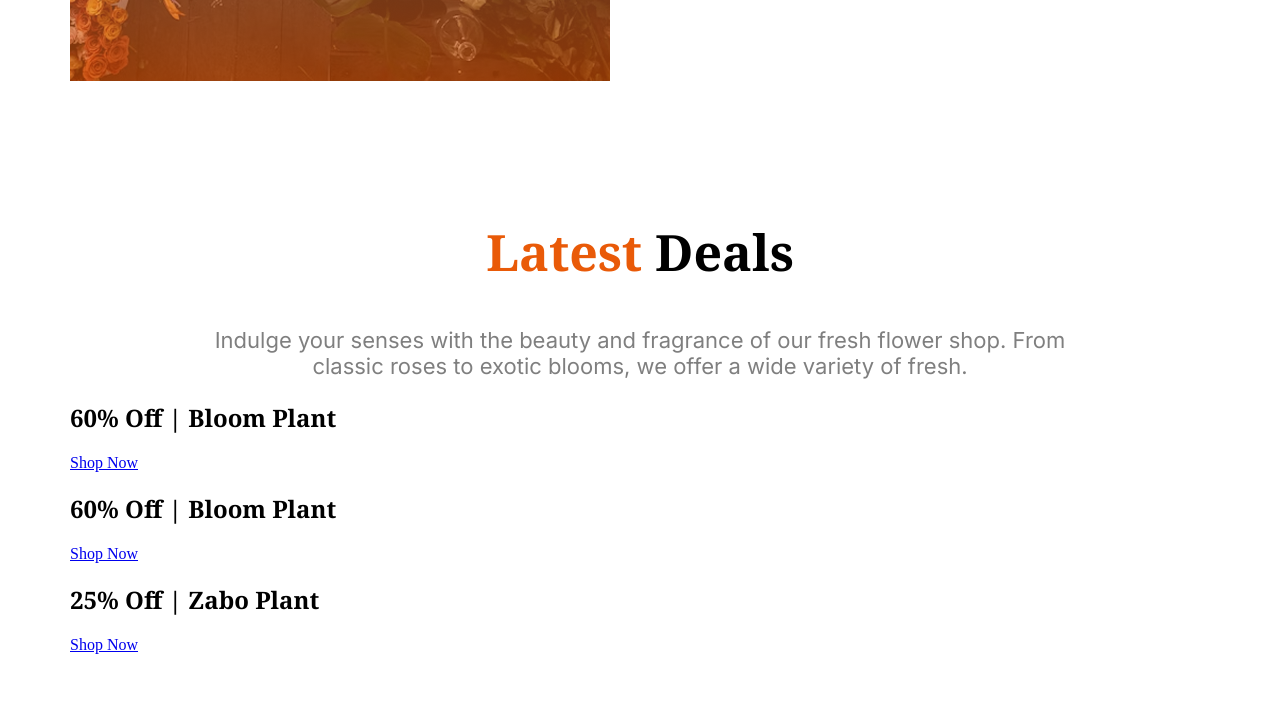
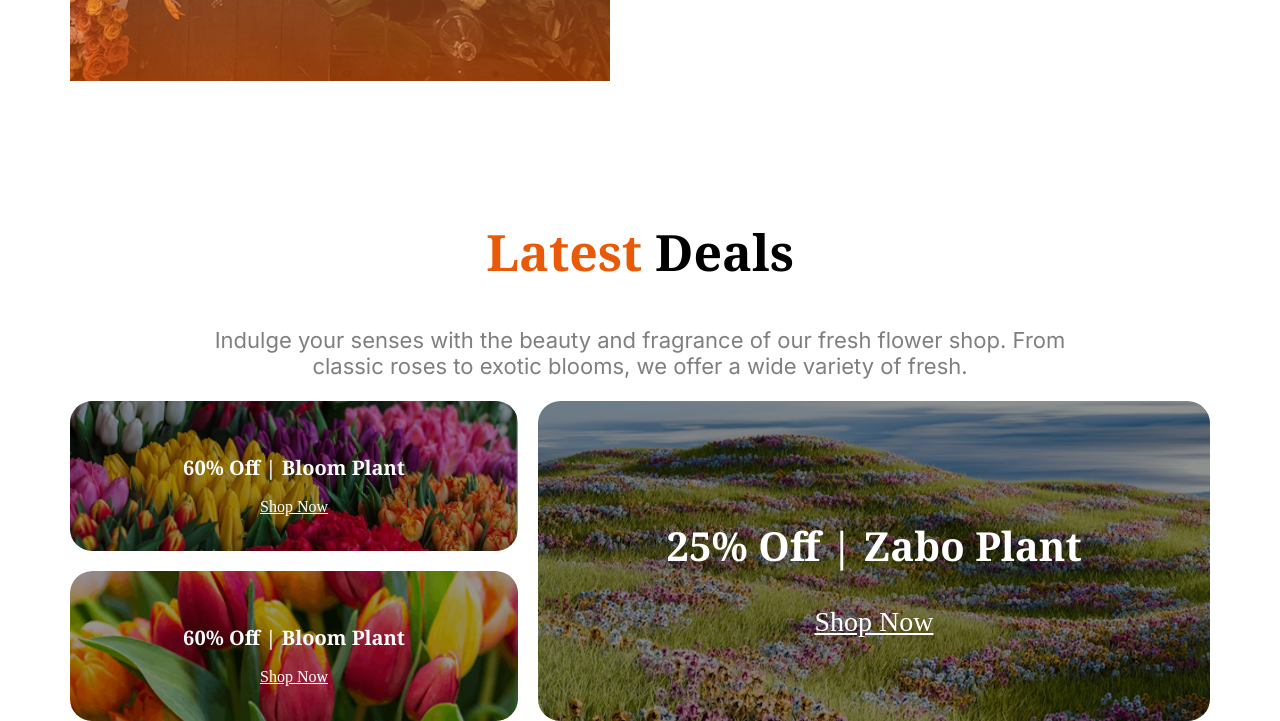
Before and after one commit to armamunsyl/assignment-2, a plain HTML site: page index.html in a window 1280 px wide. Shown: the part 2411-3132 px from the top of the page. Before the commit the page ends 3065 px from the top, so only its background shows below. Drawn offline with Linux system fonts and the light colour scheme.

Commit message:
complete latest deal part

```diff
--- a/index.html
+++ b/index.html
@@ -130,33 +130,40 @@
                     blooms, we offer a wide variety of fresh.</p>
             </div>
             <div class="deal-img">
-                <div class="image1">
-                <h1 class="noto-serif">
+                <div class="deal-2img">
+            <div class="image1">
+                <div class="text-img">
+                    <h1 class="noto-serif">
+                    60% Off | Bloom Plant
+                </h1 >
+                <a href="Shop Now">Shop Now</a>
+                </div>
+            </div>
+            <div class="image2">
+                <div class="text-img">
+                     <h1 class="noto-serif">
                     60% Off | Bloom Plant
                 </h1>
-
                     <a href="Shop Now">Shop Now</a>
-
-            </div>
-            <div class="image2">
-                 <h1 class="noto-serif">
-                    60% Off | Bloom Plant
-                </h1>
-
-                    <a href="Shop Now">Shop Now</a>
-
+                </div>
             </div>
             </div>
-            <div class="image-big">
-                <h1 class="noto-serif">
+            <div class="deal-3img">
+                <div class="image-big">
+                <div class="text-img2">
+                    <h1 class="noto-serif">
                     25% Off | Zabo Plant
                 </h1>
+                <a href="Shop Now">Shop Now</a>
+                </div>
+            </div>
+            </div>
+            </div>
+         </section>
 
-                    <a href="Shop Now">Shop Now</a>
+         <section>
 
-            </div>
-
-        </section>
+         </section>
     </main>
 </body>
 </html>
--- a/style.css
+++ b/style.css
@@ -150,6 +150,113 @@ ul{
     width: 50%;
     z-index: 10;
 }
+.deal-img {
+  display: flex;
+  gap: 20px;
+  max-width: 1440px;
+  margin: 0 auto;
+  align-items: center;
+}
+.deal-2img {
+  display: flex;
+  flex-direction: column;
+  gap: 20px;
+  width: 40%;
+}
+.deal-3img {
+  width: 60%;
+}
+.text-img{
+  position: absolute;
+  top: 0;
+  left: 0;
+  width: 100%;
+  height: 100%;
+  background: rgba(0, 0, 0, 0.4);
+  display: flex;
+  justify-content: center;
+  align-items: center;
+  flex-direction: column;
+  text-align: center;
+  color: white;
+  border-radius: 22px;
+}
+.text-img2{
+  position: absolute;
+  top: 0;
+  left: 0;
+  width: 100%;
+  height: 100%;
+  background: rgba(0, 0, 0, 0.4);
+  display: flex;
+  justify-content: center;
+  align-items: center;
+  flex-direction: column;
+  text-align: center;
+  color: white;
+  border-radius: 22px;
+}
+.text-img2 h1{
+    font-size: 40px;
+}
+.text-img2 a{
+    font-size: 28px;
+    color: white;
+}
+.image1 a{
+    font-size: 16px;
+    color: white;
+
+}
+.image2 a{
+    font-size: 16px;
+    color: white;
+
+}
+.image1 h1{
+    font-size: 20px;
+}
+.image2 h1{
+    font-size: 20px;
+}
+
+
+.image-big{
+  background-image: url(assets/deal-zabo.png);
+  position: relative;
+  background-size: cover;
+  background-position: center;
+  border-radius: 22px;
+  overflow: hidden;
+  display: flex;
+  align-items: center;
+  justify-content: center;
+  height: 320px;
+}
+.image1{
+  background-image: url(/assets/deal-bloom.png);
+  position: relative;
+  background-size: cover;
+  background-position: center;
+  border-radius: 22px;
+  overflow: hidden;
+  display: flex;
+  align-items: center;
+  justify-content: center;
+  height: 150px;
+}
+.image2{
+  background-image: url(/assets/deal-ana.png);
+  position: relative;
+  background-size: cover;
+  background-position: center;
+  border-radius: 22px;
+  overflow: hidden;
+  display: flex;
+  align-items: center;
+  justify-content: center;
+  height: 150px;
+}
 
 @media screen and (max-width: 576px) {
 
```
